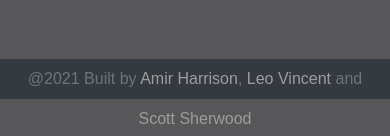
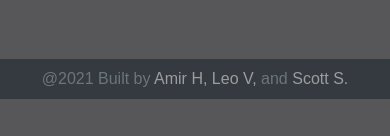
Before and after one commit to aharri64/front_Hobbyist_Corner, a React (Create React App) app: page /search in a window 390 px wide. Shown: the part 745-881 px from the top of the page. After the commit the page ends 844 px from the top, so only its background shows below. Built offline with nearby package versions, Linux system fonts and the light colour scheme; no server answers.

Commit message:
Footer: Update content - Shorten last names so content fits on screen on mobile

```diff
--- a/src/components/Footer.js
+++ b/src/components/Footer.js
@@ -4,7 +4,7 @@ const Footer = () => {
     return (
         <footer className="footer bg-dark">
             <div className="container text-center">
-                <span className="text-muted">@2021 Built by <a href="https://github.com/aharri64">Amir Harrison</a>, <a href="https://github.com/leov1963">Leo Vincent</a> and <a href="https://github.com/scott95100">Scott Sherwood</a></span>
+                <span className="text-muted">@2021 Built by <a href="https://github.com/aharri64">Amir H,</a> <a href="https://github.com/leov1963">Leo V,</a> and <a href="https://github.com/scott95100">Scott S.</a></span>
             </div>
         </footer>
     )
```
